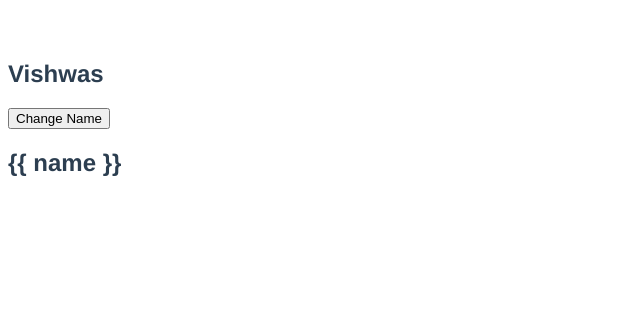
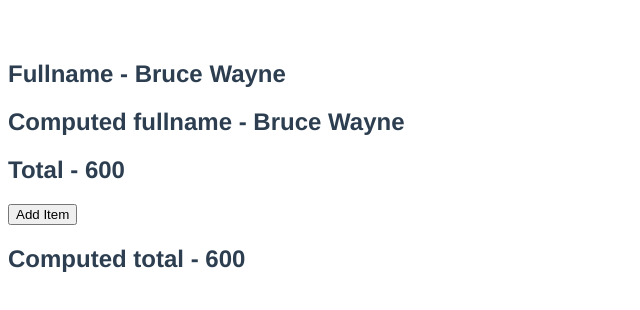
Before and after one commit to rclarian/Vue.js_3_A, a Vue app in the folder hello-world/: page / in a window 1280 px wide. Shown: the top 310 px of the page, without its empty margins (0-640 px from the left). Built offline with nearby package versions, Linux system fonts and the light colour scheme.

Commit message:
#23. Vue JS 3 Tutoial - 23 - Computed Properties - (Computed Properties)
#23. Vue JS 3 Tutoial - 23 - Computed Properties - (Computed Properties)

```diff
--- a/hello-world/src/App.vue
+++ b/hello-world/src/App.vue
@@ -1,10 +1,13 @@
 <template>
   <div>
-    <h2 v-once>{{ name }}</h2>
-    <button @click="name = 'Batman'">Change Name</button>
-    <h2 v-pre>{{ name }}</h2>
+    <h2>Fullname - {{ firstName }} {{ lastName }}</h2>
+    <h2>Computed fullname - {{ fullName }}</h2>
+    <h2>
+      Total - {{ items.reduce((total, curr) => (total = total + curr.price), 0) }}
+    </h2>
+    <button @click="items.push({id: 4, title: 'Keyboard', price: 50})">Add Item</button>
+    <h2>Computed total - {{ total }}</h2>
   </div>
-
 </template>
 
 <script>
@@ -13,12 +16,37 @@
   name: 'App',
   data(){
     return{
-      name: 'Vishwas'
+      firstName: 'Bruce',
+      lastName: 'Wayne',
+      items: [
+        {
+          id: 1,
+          title: 'TV',
+          price: 100,
+        },
+        {
+          id: 2,
+          title: 'Phone',
+          price: 200,
+        },
+        {
+          id: 3,
+          title: 'Laptop',
+          price: 300,
+        },
+      ]
     };
   },
   methods: {
-
   },
+  computed: {
+    fullName() {
+      return `${this.firstName} ${this.lastName}`;
+    },
+    total() {
+      return this.items.reduce((total, curr) => (total = total + curr.price), 0);
+    }
+  }
 }
 </script>
 
```
